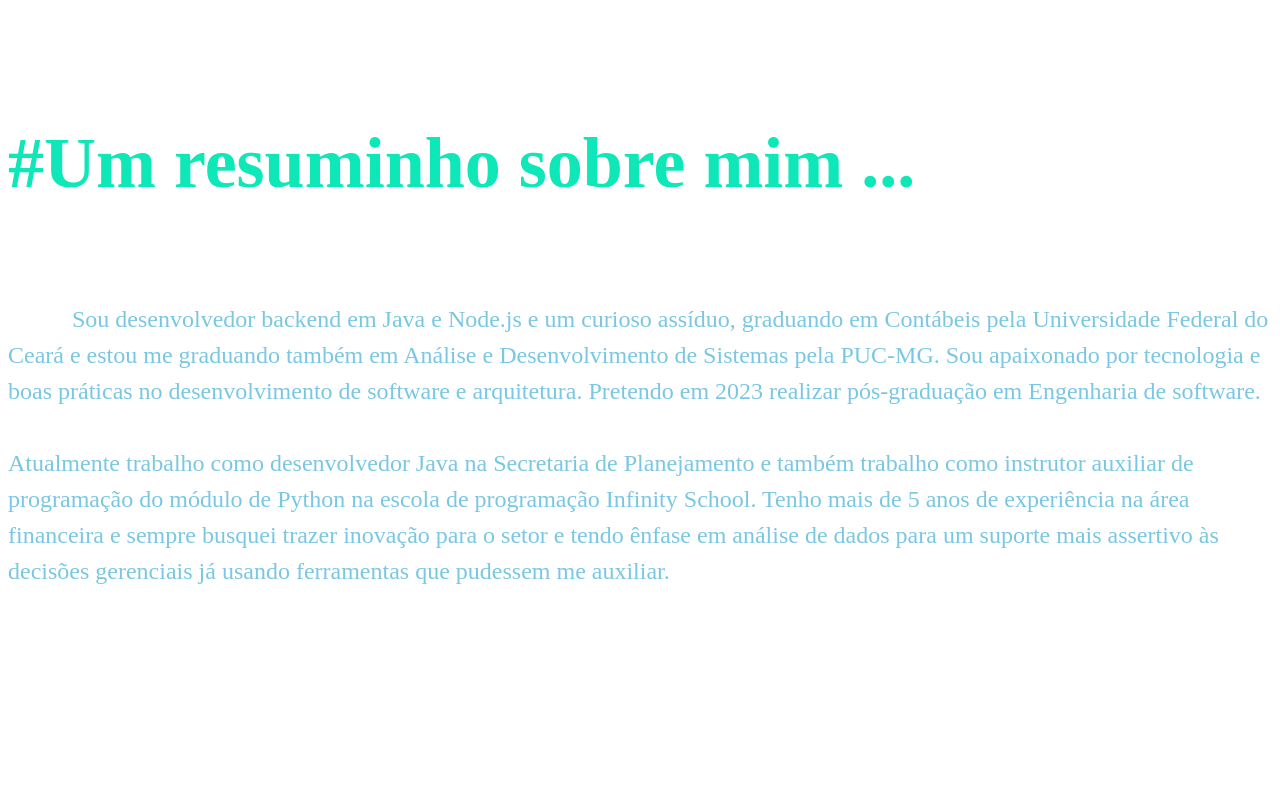
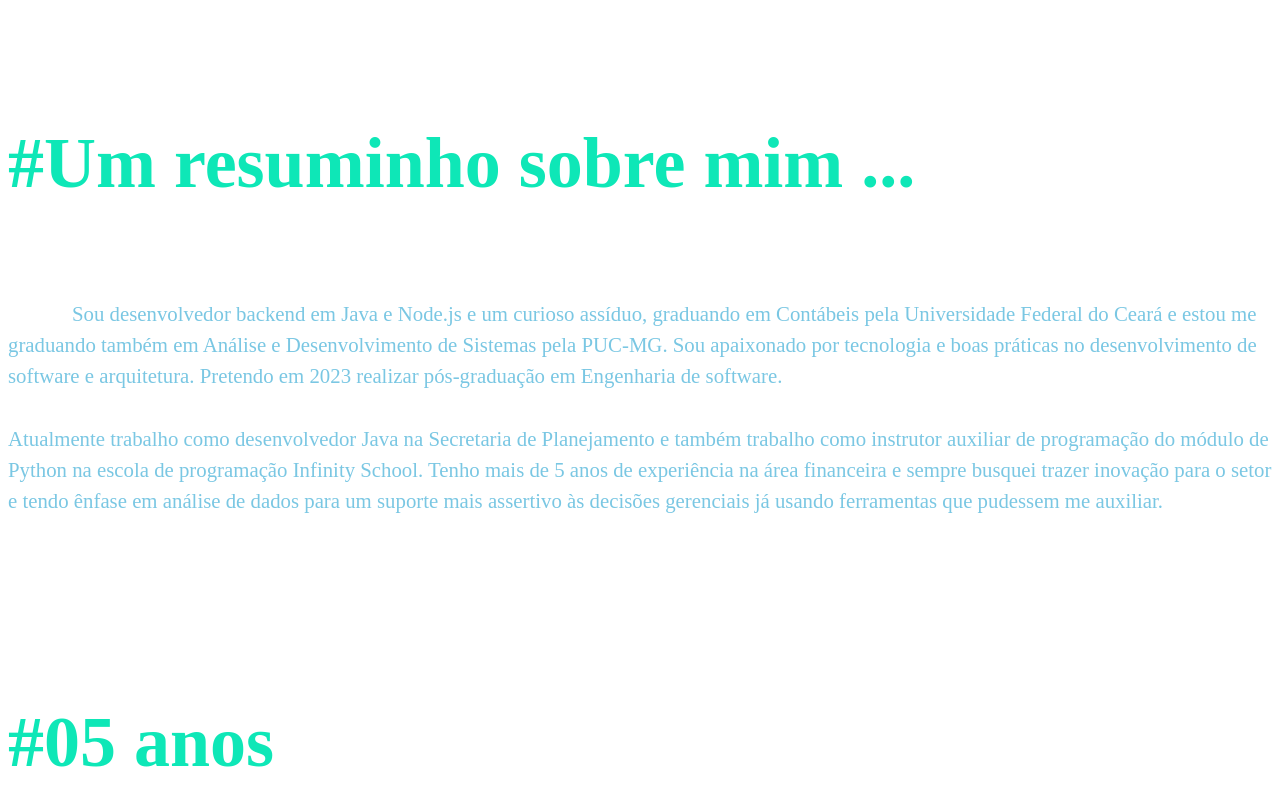
Before and after one commit to michaelferreir12345678/my_portfolio, a Next.js app: page / in a window 1280 px wide. Shown: the part 935-1727 px from the top of the page. Built offline with nearby package versions, Linux system fonts and the light colour scheme.

Commit message:
pequenas alterações em experiências, resumo e conhecimentos

```diff
--- a/components/Conhecimentos/index.tsx
+++ b/components/Conhecimentos/index.tsx
@@ -2,7 +2,7 @@ import SectionTitle from '../SectionTitle';
 import ConhecimentoItem from './ConhecimentoItem';
 import { Container } from './styles';
 import { AiFillHtml5 } from 'react-icons/ai';
-import {FaCss3Alt, FaJava, FaNodeJs } from "react-icons/fa"
+import {FaCss3Alt, FaJava, FaNodeJs, FaPython } from "react-icons/fa"
 import { DiJavascript } from "react-icons/di"
 import { SiMysql, SiTsnode} from "react-icons/si"
 
@@ -16,8 +16,10 @@ export function Conhecimentos() {
         <ConhecimentoItem title="JavaScript" icon={<DiJavascript/>}/>
         <ConhecimentoItem title="Node" icon={<FaNodeJs/>}/>
         <ConhecimentoItem title='Java' icon={<FaJava/>}/>
+        <ConhecimentoItem title='python' icon={<FaPython/>}/>
         <ConhecimentoItem title='TypeScript' icon={<SiTsnode/>}/>
         <ConhecimentoItem title='MySQL' icon={<SiMysql/>}/>
+
       </section>
     </Container>
   );
--- a/components/Experiencias/styles.ts
+++ b/components/Experiencias/styles.ts
@@ -62,7 +62,7 @@ export const ItemContainer = styled.div`
       padding-top: 1.5rem;
       h1 {
         font-size: 1.2rem;
-        margin-bottom: 1rem;
+        margin-bottom: 0.6rem;
       }
       h2 {
         font-size: 1rem;
--- a/components/Resumo/styles.ts
+++ b/components/Resumo/styles.ts
@@ -5,7 +5,7 @@ export const Container = styled.div`
     p {
         color: ${({theme}) => theme.secondary};
         font-weight: 300;
-        font-size: 1.5rem;
+        font-size: 1.3rem;
         text-indent: 4rem;
         line-height: 1.5;
         position: relative;
```
